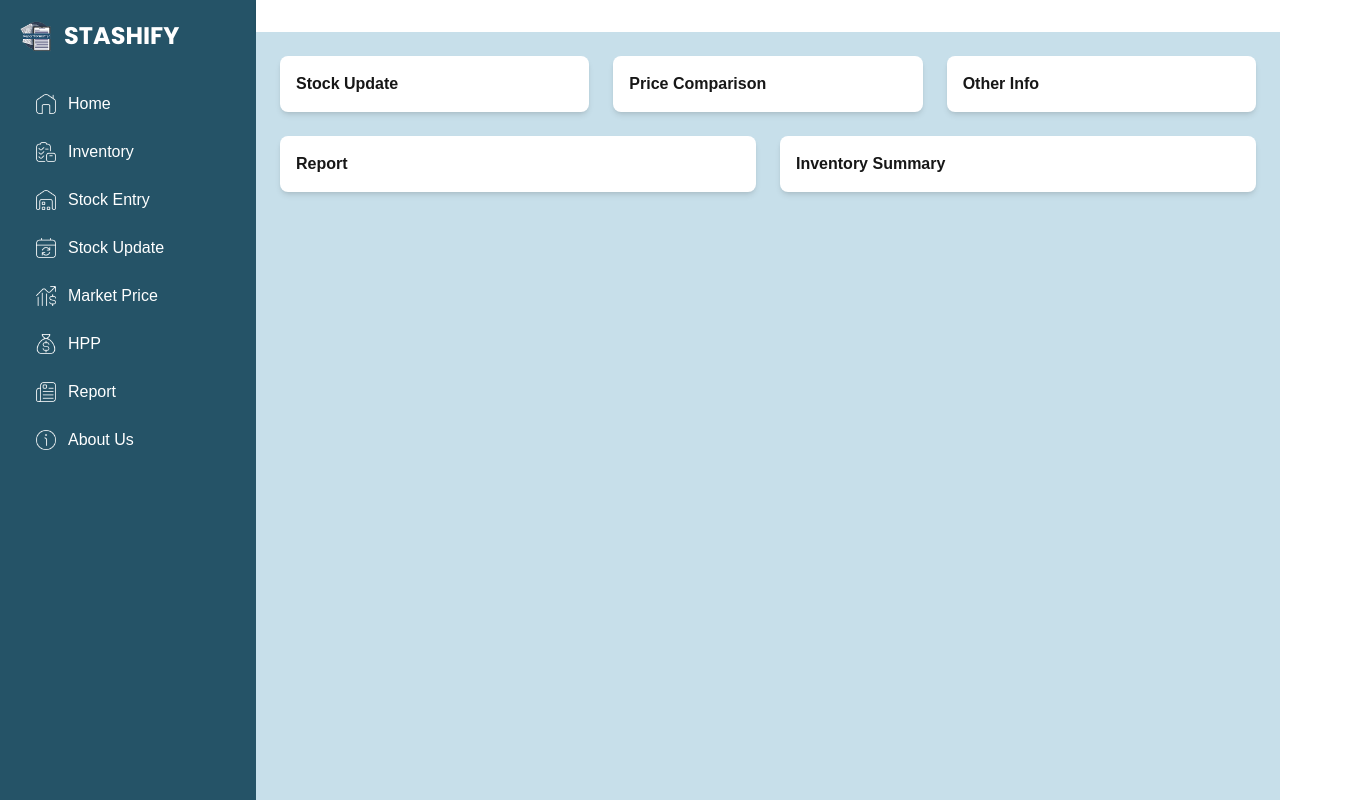
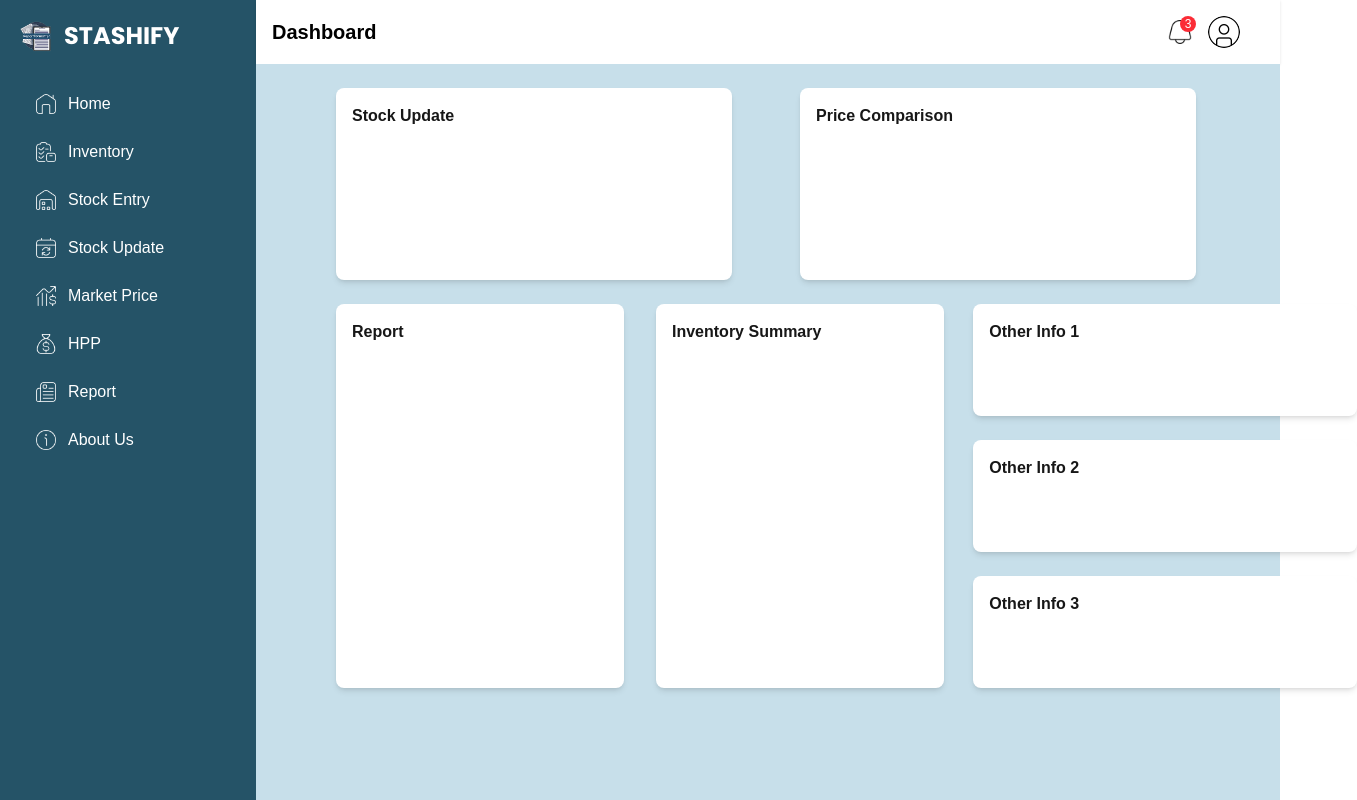
Before and after one commit to rafalino26/stashify, a Next.js app: page /dashboard in a window 1280 px wide. Shown: the whole page, 1357 px wide, since content can reach past the window. Built offline with nearby package versions, Linux system fonts and the light colour scheme.

Commit message:
add header

```diff
--- a/src/app/dashboard/component/DashboardLayout.tsx
+++ b/src/app/dashboard/component/DashboardLayout.tsx
@@ -1,17 +1,45 @@
 "use client";
 
 import Sidebar from "./Sidebar";
+import { usePathname } from "next/navigation";
+
+const pageTitles: Record<string, string> = {
+    "/dashboard/home": "Home",
+    "/dashboard/inventory": "Inventory",
+    "/dashboard/stock-entry": "Stock Entry",
+    "/dashboard/stock-update": "Stock Update",
+    "/dashboard/market-price": "Market Price",
+    "/dashboard/hpp": "HPP",
+    "/dashboard/report": "Report",
+    "/dashboard/about-us": "About Us"
+};
 
 
 export default function DashboardLayout({ children }: { children: React.ReactNode }) {
+        const pathname = usePathname();
+
+        const pageTitle = pageTitles[pathname] || "Dashboard";
 
     return (
         <div className="flex min-h-screen">
             <Sidebar />
             <div className="flex-1 flex flex-col">
-                <header className="bg-white shadow p-4 flex justify-between items-center">
+            <header className="bg-white shadow p-4 flex justify-between items-center">
+    <div className="text-xl  text-black font-bold">{pageTitle}</div>
+    <div className="flex items-center mr-6 space-x-4">
+        {/* Notification Icon */}
+        <div className="relative cursor-pointer">
+            <img src="/notification.png" alt="Notifications" className="w-6 h-6" />
+            <span className="absolute -top-1 -right-1 bg-red-500 text-white text-xs rounded-full w-4 h-4 flex items-center justify-center">3</span>
+        </div>
 
-                </header>
+        {/* Profile Dropdown */}
+        <div className="relative">
+            <img src="/profile.png" alt="Profile" className="w-8 h-8 rounded-full cursor-pointer" />
+            {/* Tambah dropdown kalau mau */}
+        </div>
+    </div>
+</header>
                 <main className="flex-1 p-6 bg-[#C7DFEA]">{children}</main>
 
             </div>
--- a/src/app/dashboard/component/Sidebar.tsx
+++ b/src/app/dashboard/component/Sidebar.tsx
@@ -66,10 +66,11 @@ export default function Sidebar() {
                             >
                                 {/* Image icon - cek aktif atau tidak */}
                                 <img
-                                    src={isActive ? item.iconActive : item.icon}
+                                    src={isActive || hoveredItem === item.path ? item.iconActive : item.icon}
                                     alt={`${item.label} icon`}
                                     className="w-5 h-5"
                                 />
+
                                 <span>{item.label}</span>
                             </Link>
 
--- a/src/app/dashboard/component/pages/HomeContent.tsx
+++ b/src/app/dashboard/component/pages/HomeContent.tsx
@@ -2,33 +2,45 @@
 
 const HomeContent = () => {
     return (
-        <div className="grid grid-cols-3 gap-6">
-            {/* Card Stock Update */}
-            <div className="bg-white p-4 rounded-lg shadow-md">
+        <div className="space-y-6">
+            {/* Baris 1 - 2 Card Lebar */}
+            <div className="grid grid-cols-2 gap-28">
+                {/* Card 1 */}
+                <div className="bg-white p-4 rounded-lg shadow-md ml-14 w-11/12 h-48">
                     <h2 className="font-bold">Stock Update</h2>
                     {/* Bisa tambah chart di sini */}
                 </div>
 
-            {/* Card Price Comparison */}
-            <div className="bg-white p-4 rounded-lg shadow-md">
+                {/* Card 2 */}
+                <div className="bg-white p-4 rounded-lg shadow-md -ml-6 w-11/12 h-48">
                     <h2 className="font-bold">Price Comparison</h2>
                     {/* Bisa tambah tabel di sini */}
                 </div>
-
-            {/* Card lainnya */}
-            <div className="bg-white p-4 rounded-lg shadow-md">
-                <h2 className="font-bold">Other Info</h2>
             </div>
 
-            {/* Report Section */}
-            <div className="col-span-3 flex gap-6">
-                <div className="flex-1 bg-white p-4 rounded-lg shadow-md">
+           {/* Baris 2 */}
+           <div className="grid grid-cols-3 ml-14 gap-32">
+                {/* Kolom Kiri - 2 Card Bersebelahan */}
+                <div className="col-span-1 grid grid-cols-2 gap-56">
+                    <div className="bg-white p-4 rounded-lg shadow-md w-72 h-96 flex-1">
                         <h2 className="font-bold">Report</h2>
-                    {/* Konten report */}
                     </div>
-                <div className="flex-1 bg-white p-4 rounded-lg shadow-md">
+                    <div className="bg-white p-4 rounded-lg shadow-md ml-24 w-72 h-96 flex-1">
                         <h2 className="font-bold">Inventory Summary</h2>
-                    {/* Konten summary */}
+                    </div>
+                </div>
+
+                {/* Kolom Kanan - 3 Card Vertikal */}
+                <div className="col-span-2 flex flex-col ml-72 gap-6">
+                    <div className="bg-white p-4 rounded-lg shadow-md w-96 h-28">
+                        <h2 className="font-bold">Other Info 1</h2>
+                    </div>
+                    <div className="bg-white p-4 rounded-lg shadow-md w-96 h-28">
+                        <h2 className="font-bold">Other Info 2</h2>
+                    </div>
+                    <div className="bg-white p-4 rounded-lg shadow-md w-96 h-28">
+                        <h2 className="font-bold">Other Info 3</h2>
+                    </div>
                 </div>
             </div>
         </div>
```
Also changed, not shown: public/notification.png (added), public/profile.png (added). Lines whose indentation alone changed are shown as unchanged.
